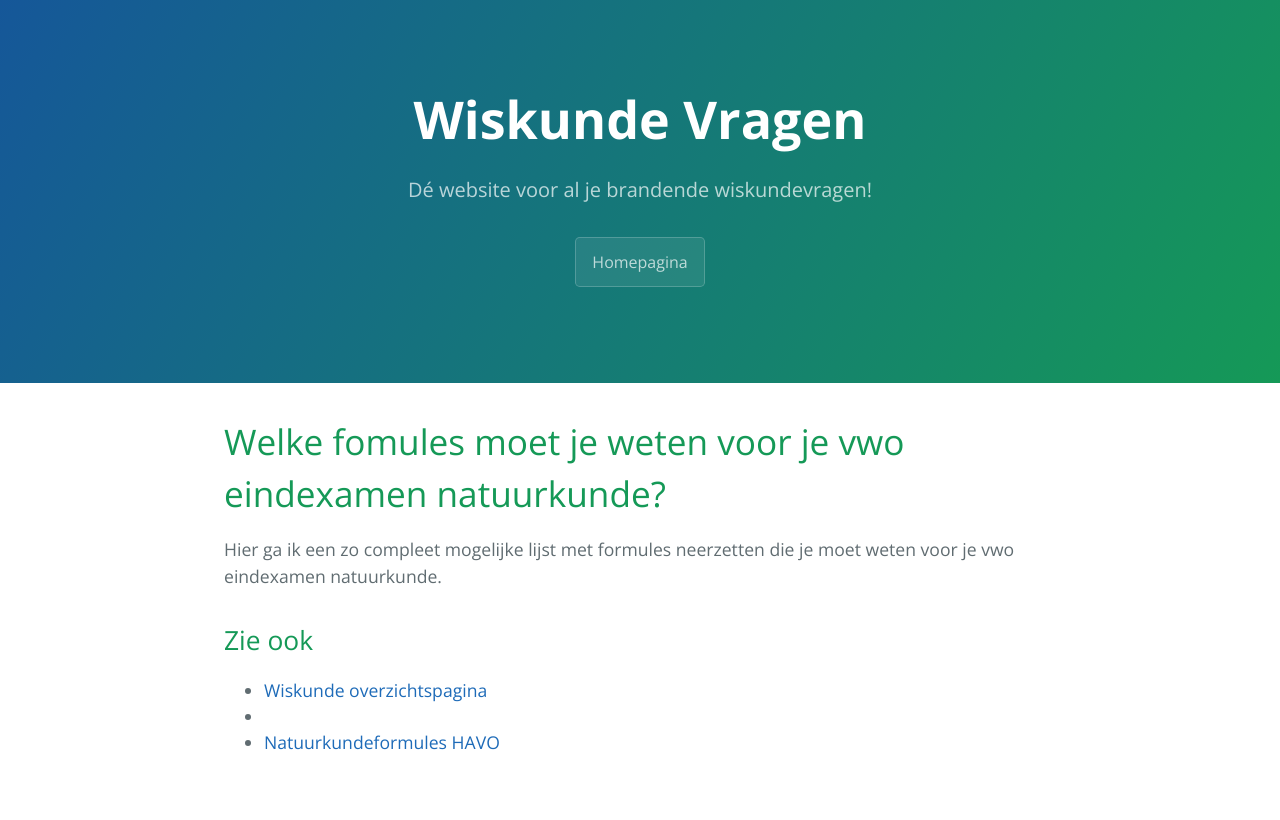
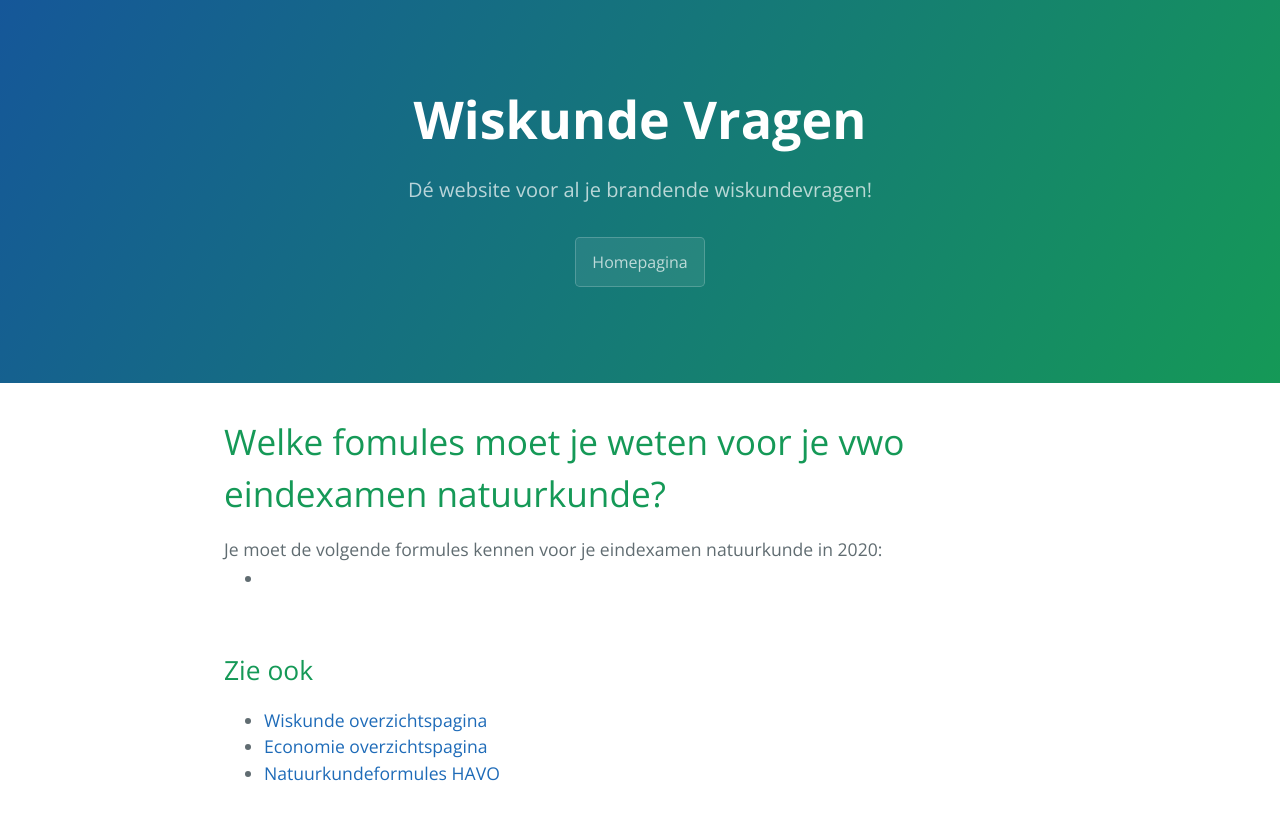
Before and after one commit to wiskundevragen/wiskundevragen.github.io, a Jekyll site: the page built from natuurkunde/formules/vwo.html, in a window 1280 px wide. Shown: the top 820 px of the page. Built offline with Jekyll 4.4.1, drawn with Linux system fonts in a browser that asks for light colours.

Commit message:
update several pages

```diff
--- a/natuurkunde/formules/havo.html
+++ b/natuurkunde/formules/havo.html
@@ -1,7 +1,7 @@
 ---
 desc: Lijst met formules voor havo eindexamen natuurkunde
 title: Welke fomules moet je weten voor je havo eindexamen natuurkunde?
-see_also: ["wisk", "eco", "nat_form_vwo"]
+see_also: ["wisk", "econ", "nat_form_vwo"]
 ---
 Hier ga ik een zo compleet mogelijke lijst met formules neerzetten die je moet weten voor je havo eindexamen
 natuurkunde.
--- a/natuurkunde/formules/vwo.html
+++ b/natuurkunde/formules/vwo.html
@@ -1,7 +1,9 @@
 ---
 desc: Lijst met formules voor vwo eindexamen natuurkunde
 title: Welke fomules moet je weten voor je vwo eindexamen natuurkunde?
-see_also: ["wisk", "eco", "nat_form_havo"]
+see_also: ["wisk", "econ", "nat_form_havo"]
 ---
-Hier ga ik een zo compleet mogelijke lijst met formules neerzetten die je moet weten voor je vwo eindexamen
-natuurkunde.
+Je moet de volgende formules kennen voor je eindexamen natuurkunde in 2020:
+<ul>
+	<li></li>
+</ul>
--- a/sitemap.xml
+++ b/sitemap.xml
@@ -19,7 +19,7 @@
 		<lastmod>2020-02-02T15:02:32+00:00</lastmod>
 	</url>
 	<url>
-		<loc>https://wiskundevragen.github.io/afgeleides/</loc>
+		<loc>https://wiskundevragen.github.io/afgeleides/afgeleides</loc>
 		<lastmod>2020-02-02T15:02:29+00:00</lastmod>
 	</url>
 	<url>
```
